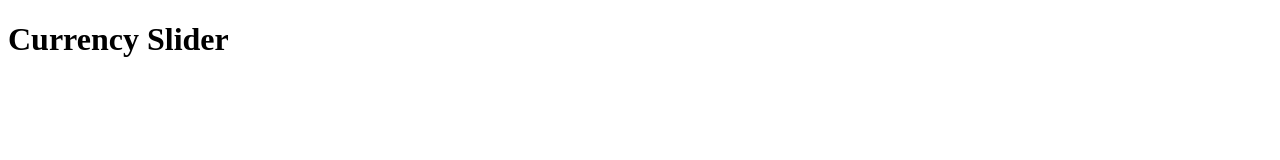
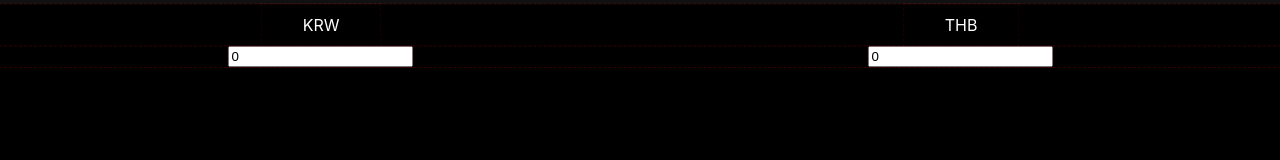
Before and after one commit to guitared/currency-slider-pwa, a plain HTML site: page index.html in a window 1280 px wide. Shown: the top 160 px of the page. Drawn offline with Linux system fonts and the light colour scheme.

Commit message:
Update index.html

```diff
--- a/index.html
+++ b/index.html
@@ -1,22 +1,75 @@
-<!DOCTYPE html>
-<html lang="en">
-<head>
+<html lang="en"><head>
   <meta charset="UTF-8">
-  <meta name="viewport" content="width=device-width, initial-scale=1.0">
+  <meta name="viewport" content="width=device-width, initial-scale=1.0, maximum-scale=1.0, user-scalable=0">
   <title>Currency Slider</title>
-  <link rel="canonical" href="https://guitared.github.io/currency-slider-pwa/" />
-  <link rel="manifest" href="/currency-slider-pwa/manifest.webmanifest">
 </head>
 <body>
-  <h1>Currency Slider</h1>
+  <div class="fix-wrapper">
+    <div id="progress"></div>
+    <div class="flex">
+      <div id="cur1" class="currency" onclick="setstep(1)">KRW</div>
+      <div id="cur2" class="currency" onclick="setstep(2)">THB</div>
+    </div>
+    <div class="flex">
+      <input id="krw" type="number" value="0" step="1000" />
+      <input id="thb" type="number" value="0" step="100" />
+    </div>
+  </div>
 
-  <script>
-      if (navigator.serviceWorker) {
-        navigator.serviceWorker.register (
-          '/currency-slider-pwa/sw.js',
-          {scope: '/currency-slider-pwa/'}
-        )
-      }
-  </script>
-</body>
-</html>
+  <div id="slider" style="height:10000px"></div>
+
+<script>
+const exchange = 0.026
+function up(){}
+function down(){
+}
+function setstep(i){
+  cur1.classList.remove("bold")
+  cur2.classList.remove("bold")
+  e.classList.add("bold")
+}
+function update(){
+  if(document.body.scrollTop > 5000){
+    up()
+  }
+  window.scroll(0, 5000)
+}
+document.addEventListener("scroll", update)
+
+window.onload = _=>setTimeout(_=>window.scroll(0, 5000),100)
+
+</script>
+
+<style>
+
+  * {
+    box-sizing: border-box;
+    /**/outline: 1px dashed rgba(255,0,0,0.1);/**/
+  }
+  html, body {
+    background: black;
+    margin: 0;
+    font-family: -apple-system, BlinkMacSystemFont, "Segoe UI", Roboto, sans-serif;
+    color: white;
+  }
+  .fix-wrapper {
+    position: fixed;
+    top: 0;
+    width:100%;
+  }
+  #progress {
+    height:4px;
+    background: #111;
+  }
+  .flex {
+    display:flex;
+    justify-content: space-around;
+    align-items: stretch
+  }
+  .currency {
+    border:1px solid black;
+    padding: 10px 40px;
+  }
+  .bold {font-weight: bold;}
+</style>
+</body></html>
```
